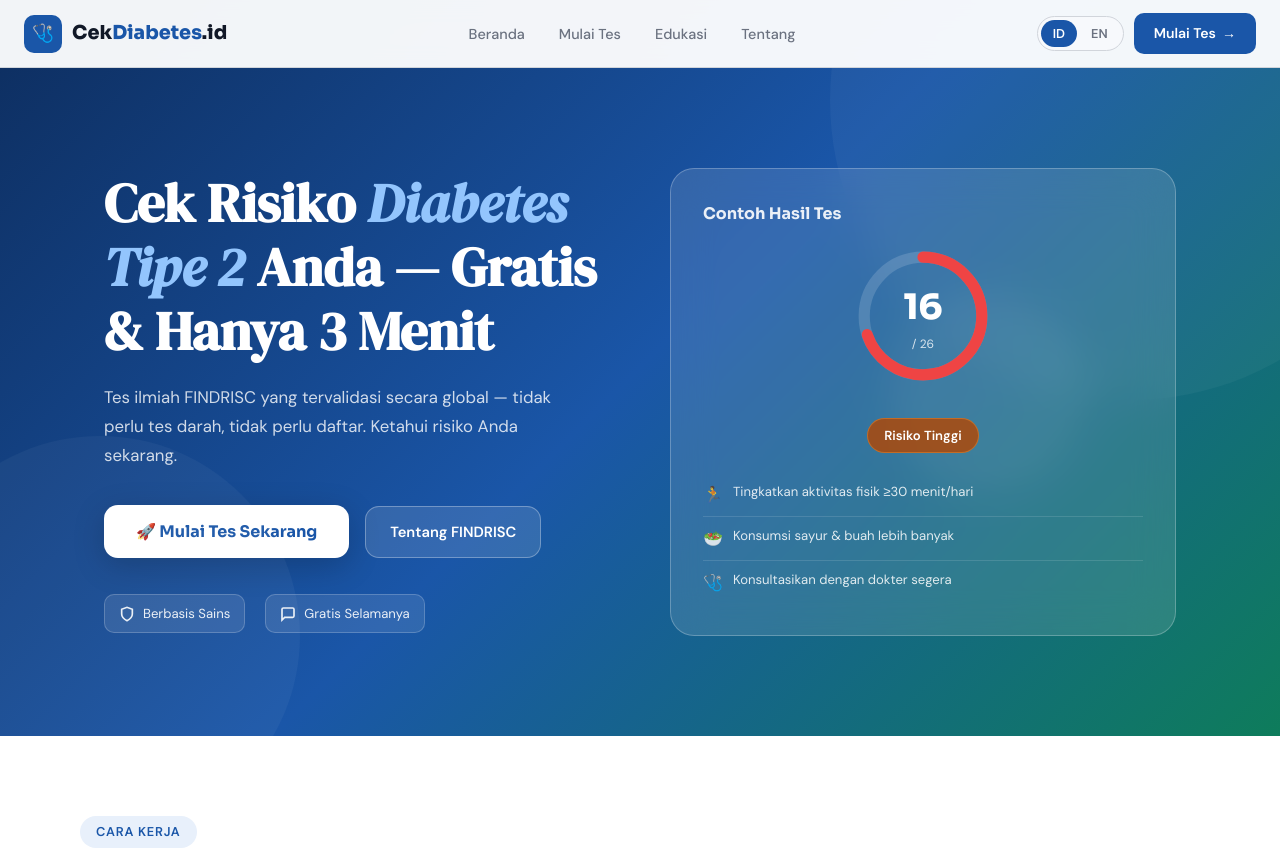
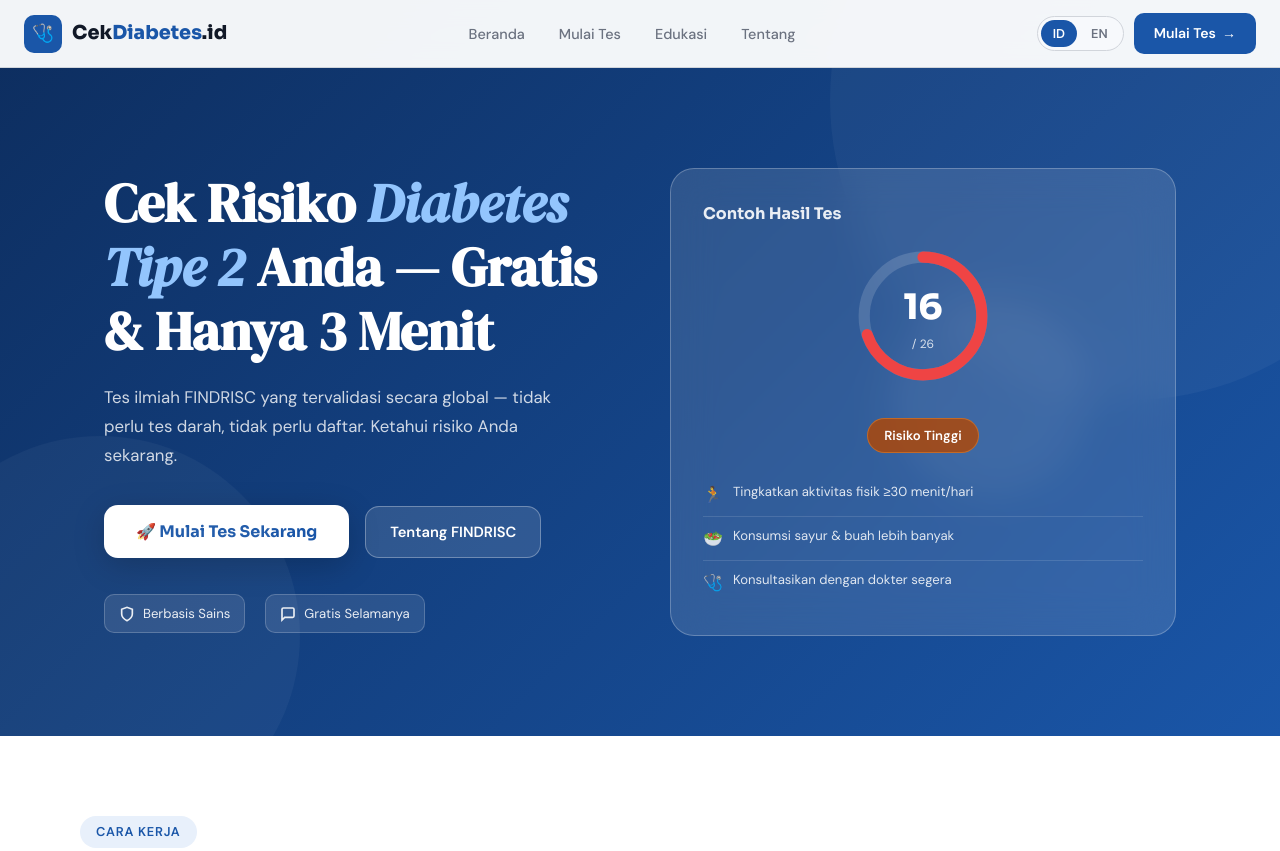
Before and after one commit to nahlaslsbla/diabetes-test, a plain HTML site: page index.html in a window 1280 px wide. Shown: the top 851 px of the page. Drawn offline with Linux system fonts and the light colour scheme.

Commit message:
change the hero bg to be all blue

```diff
--- a/index.html
+++ b/index.html
@@ -112,7 +112,7 @@
   /* ── HERO ── */
   .hero {
     padding-top: 68px;
-    background: linear-gradient(135deg, #0d2d5e 0%, #1A56A8 50%, #0E7C5B 100%);
+    background: linear-gradient(135deg, #0d2d5e 0%, #1A56A8 100%);
     position: relative; overflow: hidden;
     min-height: 92vh; display: flex; align-items: center;
   }
```
